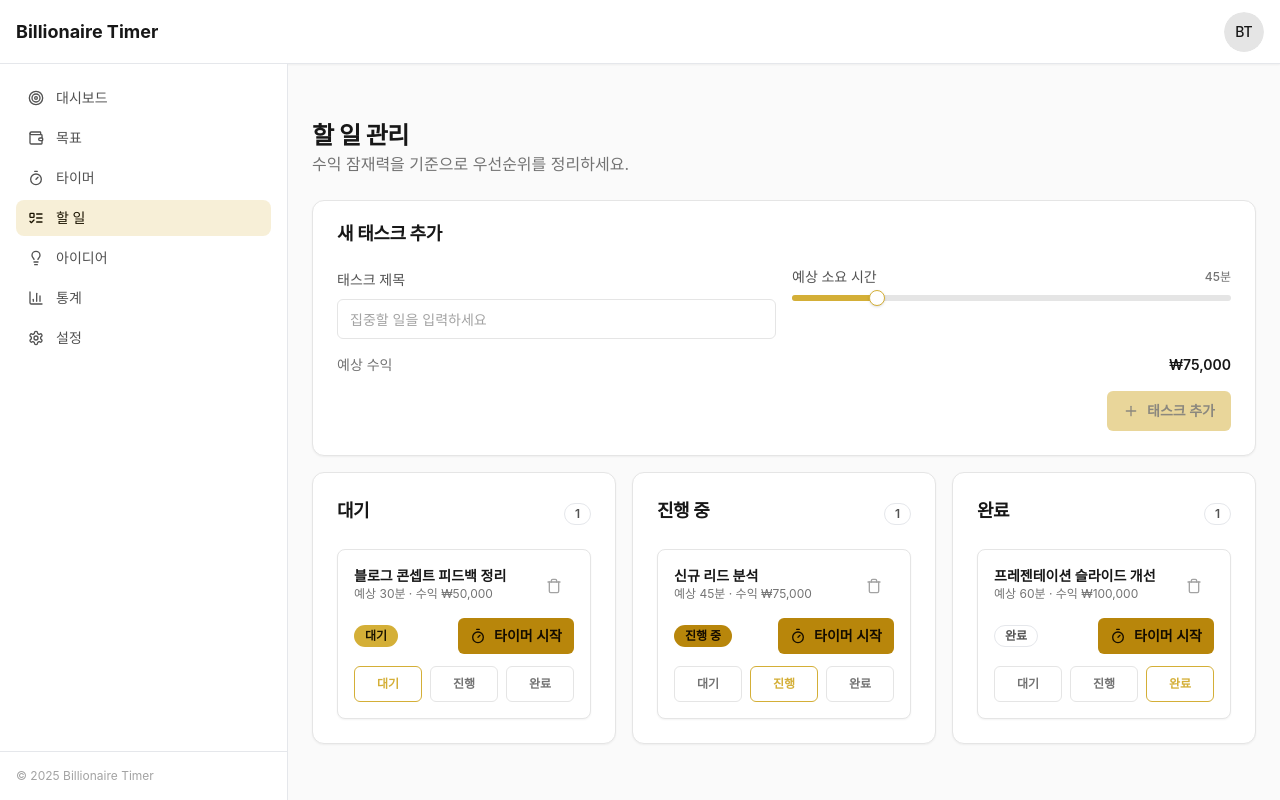
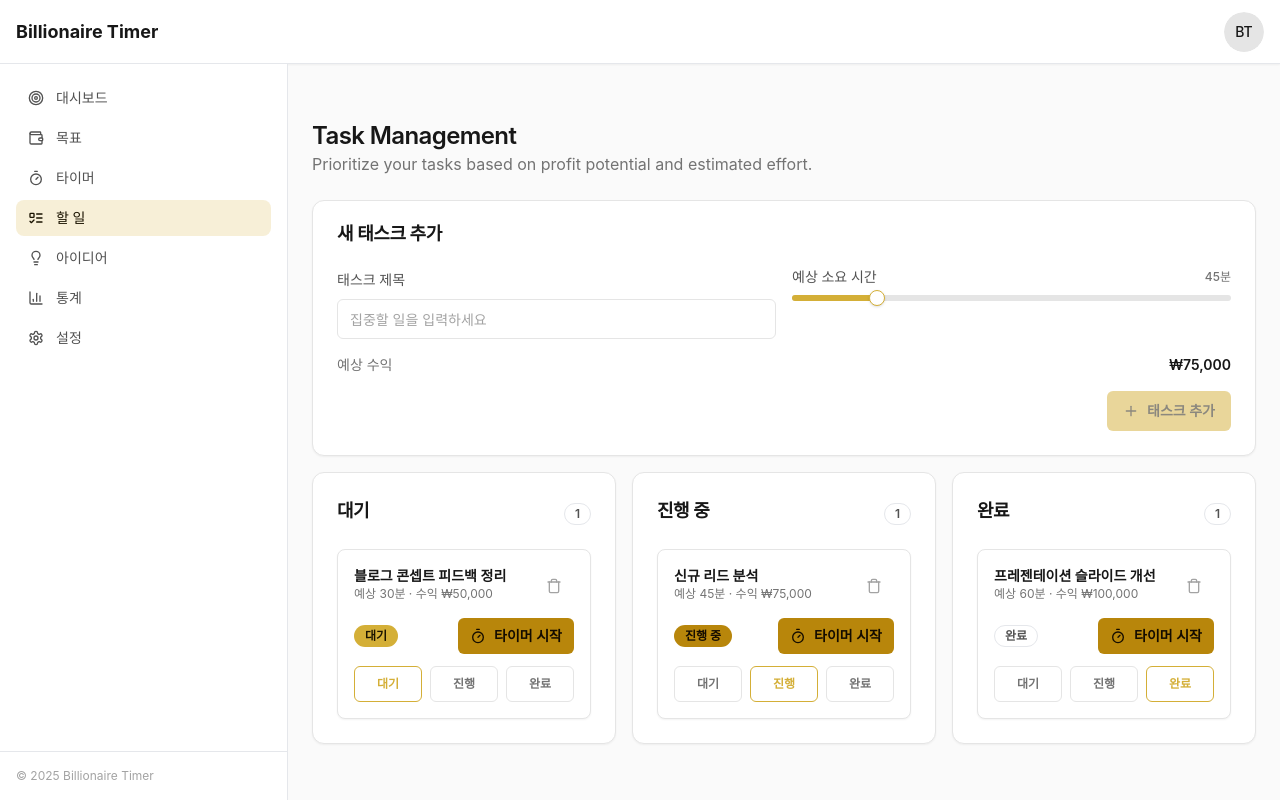
Before and after one commit to hosubi/Billionaire-Timer-TODO, a Next.js app: page /todos in a window 1280 px wide. Built offline with nearby package versions, Linux system fonts and the light colour scheme.

Commit message:
Add files via upload

```diff
--- a/app/(dashboard)/todos/page.tsx
+++ b/app/(dashboard)/todos/page.tsx
@@ -5,8 +5,10 @@ export default function TodosPage() {
   return (
     <section className="space-y-6">
       <header>
-        <h1 className="text-2xl font-semibold tracking-tight">할 일 관리</h1>
-        <p className="text-neutral-500">수익 잠재력을 기준으로 우선순위를 정리하세요.</p>
+        <h1 className="text-2xl font-semibold tracking-tight">Task Management</h1>
+        <p className="text-neutral-500">
+          Prioritize your tasks based on profit potential and estimated effort.
+        </p>
       </header>
       <TodoBoard initialTodos={mockDashboard.todos} hourlyRate={mockDashboard.goal.targetRate} />
     </section>
--- a/eslint.config.mjs
+++ b/eslint.config.mjs
@@ -1,4 +1,4 @@
-import "@rushstack/eslint-patch/modern-module-resolution";
+import "@rushstack/eslint-patch/modern-module-resolution.js";
 import next from "eslint-config-next";
 
 export default [
--- a/package.json
+++ b/package.json
@@ -40,6 +40,7 @@
     "autoprefixer": "^10.4.17",
     "eslint": "^9.10.0",
     "eslint-config-next": "15.0.3",
+    "@rushstack/eslint-patch": "^4.0.0",
     "postcss": "^8.4.40",
     "tailwindcss": "^3.4.10",
     "typescript": "^5.5.4",
```
